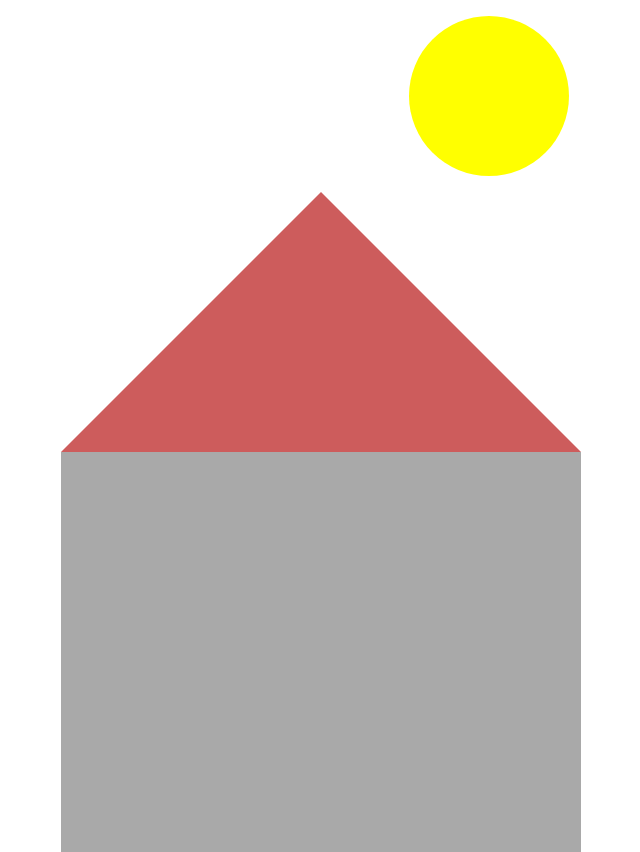
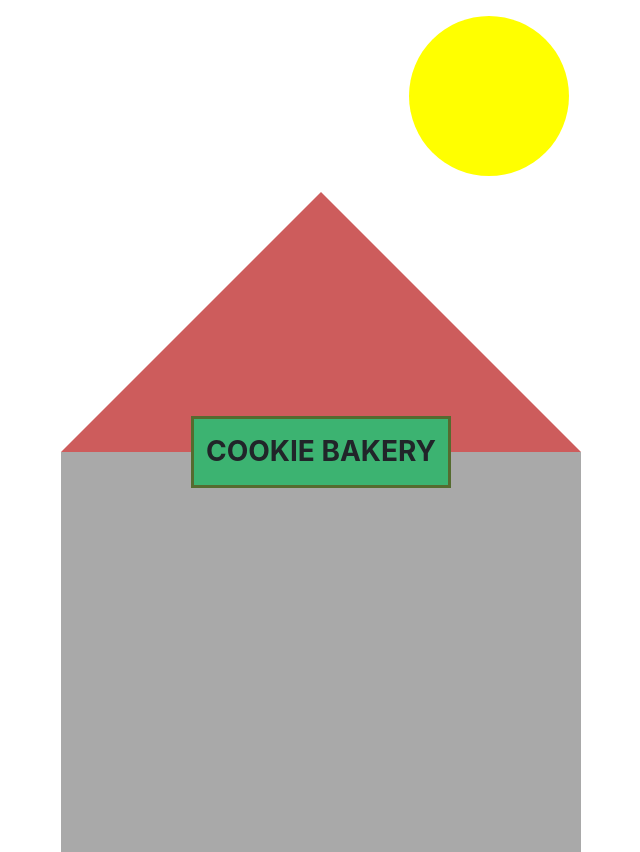
Before and after one commit to y-webdev/cookie-bakery, a Vue app: page / in a window 1280 px wide. Shown: the whole page, without its empty margins (319-959 px from the left). Built offline with nearby package versions, Linux system fonts and the light colour scheme.

Commit message:
Add plate

```diff
--- a/src/components/Plate.vue
+++ b/src/components/Plate.vue
@@ -1,12 +1,18 @@
 <template>
+    <div class="w-50 text-uppercase text-center py-3 h3 font-weight-bold">Cookie Bakery</div>
 </template>
 
 <script>
-export default {
-
-}
+export default {}
 </script>
 
 <style scoped>
-
+div {
+    position:absolute;
+    top:-2.25rem;
+    left: 50%;
+    transform: translateX(-50%);
+    background: mediumseagreen;
+    border: .2rem solid darkolivegreen;
+}
 </style>
```
